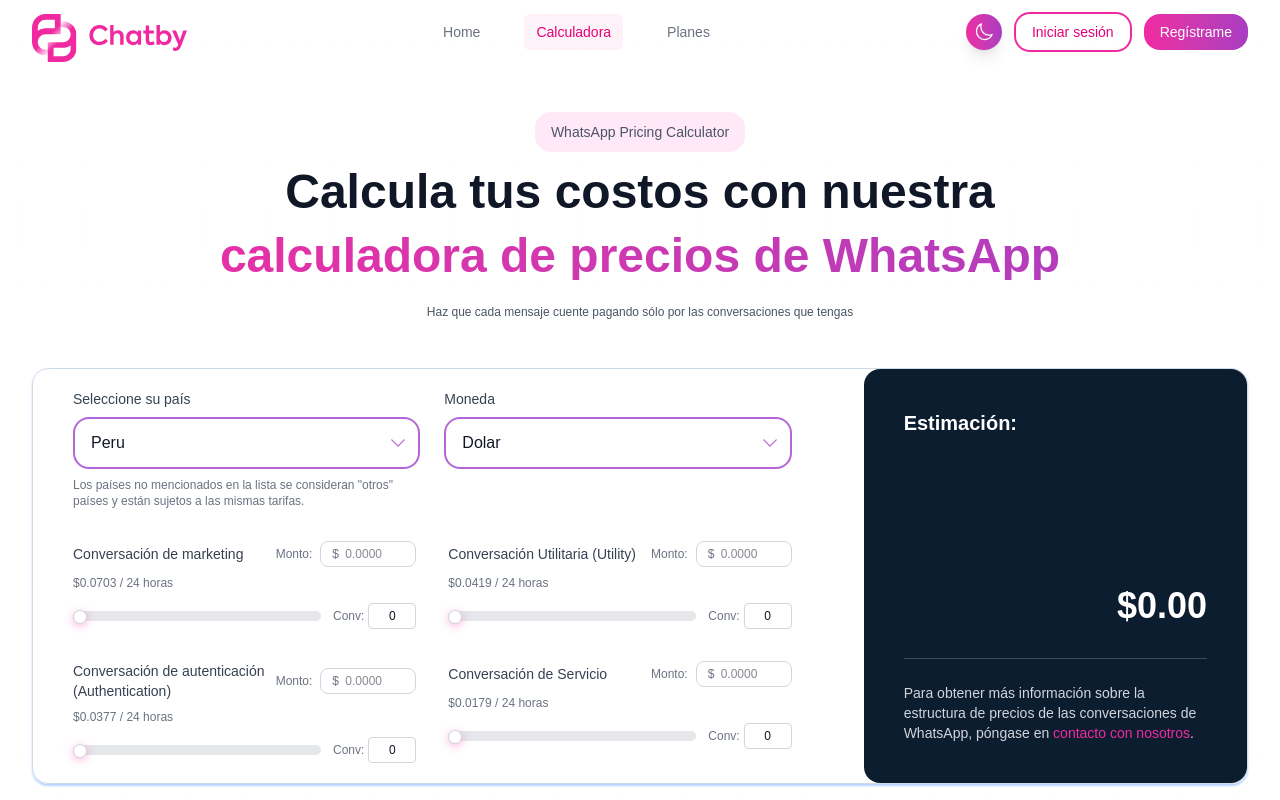
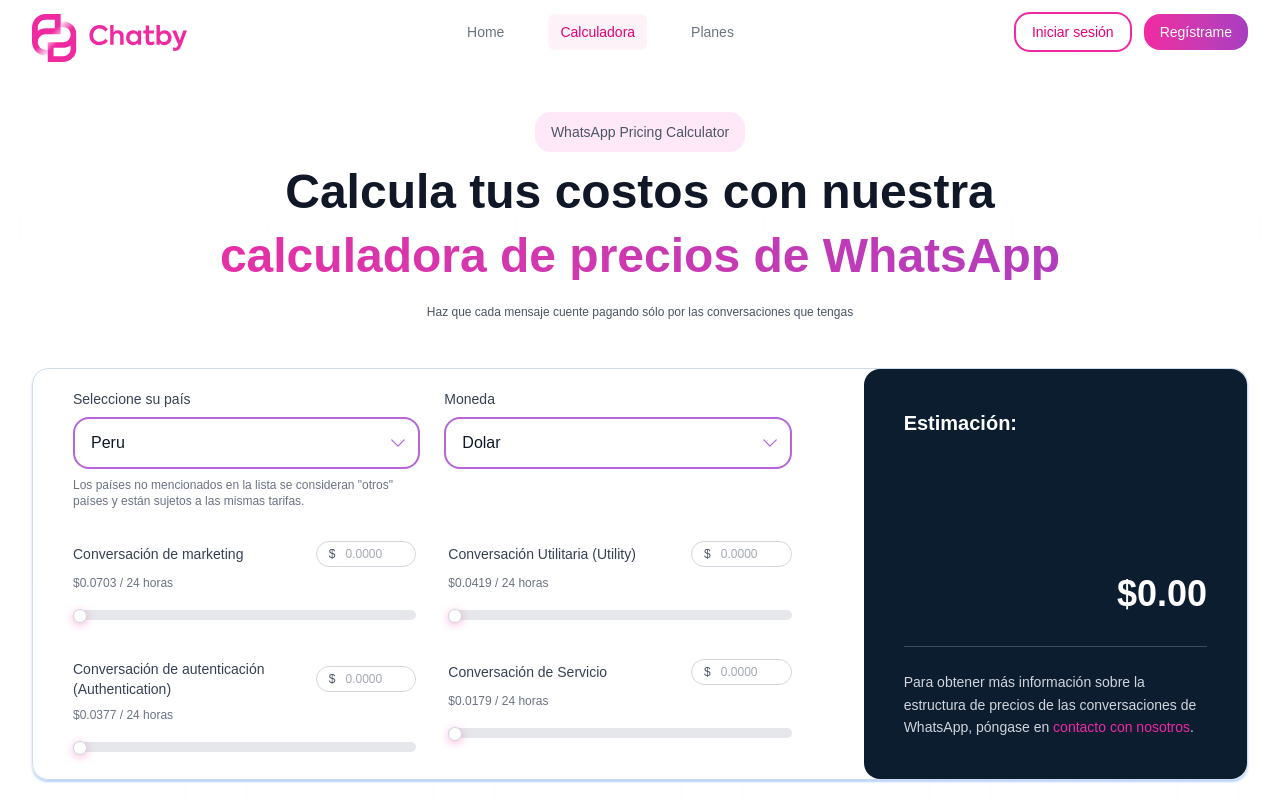
Before and after one commit to josetch01/chatby, a React (Vite) app: page /calculadora in a window 1280 px wide. Shown: the top 800 px of the page. Built offline with nearby package versions, Linux system fonts and the light colour scheme; a web font is replaced by a local one.

Commit message:
Update Interlineado y carrusel

```diff
--- a/src/App.css
+++ b/src/App.css
@@ -1,2 +1,5 @@
 @import "tailwindcss";
 @custom-variant dark (&:where(.dark, .dark *));
+html {
+  transition: background-color 0.5s ease, color 0.5s ease;
+}
--- a/src/components/Layout.jsx
+++ b/src/components/Layout.jsx
@@ -116,19 +116,6 @@
 
             {/* Desktop Auth buttons and Dark mode toggle */}
             <div className="hidden md:flex items-center space-x-3">
-              {/* Dark Mode Toggle */}
-              <button
-                onClick={toggleDarkMode}
-                className="p-2 rounded-full bg-gradient-to-r from-[#F129A1] to-[#A83CC1] hover:from-[#D91C88] hover:to-[#8A2BB5] text-white transition-all duration-300 shadow-lg hover:shadow-xl transform hover:scale-105"
-                aria-label={darkMode ? "Cambiar a modo claro" : "Cambiar a modo oscuro"}
-              >
-                {darkMode ? (
-                  <SunIcon className="h-5 w-5" />
-                ) : (
-                  <MoonIcon className="h-5 w-5" />
-                )}
-              </button>
-
               <button
                 className="text-pink-600 dark:text-[#F5F5F5] px-4 py-2 rounded-2xl text-sm font-normal border-2 border-[#F129A1] dark:border-[#F5F5F5] transition-colors cursor-pointer hover:bg-[#F129A1] hover:text-white hover:border-transparent"
                 onClick={() =>
@@ -149,19 +136,6 @@
             </div>
 
             <div className="md:hidden flex items-center space-x-2">
-              {/* Mobile Dark Mode Toggle */}
-              <button
-                onClick={toggleDarkMode}
-                className="p-2 rounded-full bg-gradient-to-r from-[#F129A1] to-[#A83CC1] hover:from-[#D91C88] hover:to-[#8A2BB5] text-white transition-all duration-300 shadow-lg hover:shadow-xl transform hover:scale-105"
-                aria-label={darkMode ? "Cambiar a modo claro" : "Cambiar a modo oscuro"}
-              >
-                {darkMode ? (
-                  <SunIcon className="h-5 w-5" />
-                ) : (
-                  <MoonIcon className="h-5 w-5" />
-                )}
-              </button>
-
               <button
                 onClick={toggleMobileMenu}
                 className="p-2 rounded-md text-gray-500 dark:text-gray-300 hover:text-gray-900 dark:hover:text-white hover:bg-gray-100 dark:hover:bg-gray-800 transition-colors"
--- a/src/index.css
+++ b/src/index.css
@@ -12,6 +12,10 @@
     url("https://chatby.io/font/Axiforma-Regular.woff") format("woff");
   font-weight: normal;
   font-display: swap;
+}
+
+html {
+  transition: background-color 0.5s ease, color 0.5s ease;
 }
 
 @font-face {
--- a/src/pages/Calculadora.jsx
+++ b/src/pages/Calculadora.jsx
@@ -462,12 +462,8 @@
                   <label className="text-sm font-medium text-gray-700 dark:text-gray-300">
                     Conversación de marketing
                   </label>
-                  <div className="flex items-center space-x-2">
-                    <span className="text-xs text-gray-500 dark:text-gray-400">Monto:</span>
-                    <div className="relative">
-                      <span className="absolute left-3 top-1/2 transform -translate-y-1/2 text-xs text-gray-500 dark:text-gray-400">
-                        {getCurrencySymbol()}
-                      </span>
+                  <div className="text-xs px-3 py-1 rounded-full border border-gray-300 dark:border-gray-600 bg-white dark:bg-gray-700 text-gray-600 dark:text-gray-300 flex items-center">
+                    <span className="mr-1">{getCurrencySymbol()}</span>
                     <input
                       type="number"
                       min="0"
@@ -480,23 +476,21 @@
                           e.target.value
                         )
                       }
-                        className="w-24 pl-6 pr-2 py-1 text-xs border border-gray-300 dark:border-gray-600 rounded-lg bg-white dark:bg-gray-700 text-gray-900 dark:text-white focus:outline-none focus:ring-2 focus:ring-[#F129A1] focus:border-[#F129A1] transition-colors [appearance:textfield] [&::-webkit-inner-spin-button]:appearance-none [&::-webkit-outer-spin-button]:appearance-none"
+                      className="bg-transparent border-none outline-none w-16 text-center text-xs"
                       placeholder="0.0000"
                     />
-                    </div>
                   </div>
                 </div>
                 <p className="text-xs text-gray-500 dark:text-gray-400 mb-3">
                   {getCurrencySymbol()}
                   {getCurrentPrices().marketing.toFixed(4)} / 24 horas
                 </p>
-                <div className="flex items-center space-x-3">
                 <input
                   type="range"
                   min="0"
                   max="10000"
                   value={conversationCounts.marketing}
-                    className="flex-1 h-2 rounded-lg appearance-none cursor-pointer slider-pink"
+                  className="w-full h-2 rounded-lg appearance-none cursor-pointer slider-pink"
                   onInput={(e) => {
                     setSliderProgress(e.target);
                     handleSliderChange("marketing", e.target.value);
@@ -506,22 +500,6 @@
                     handleSliderChange("marketing", e.target.value);
                   }}
                 />
-                  <div className="flex items-center space-x-1 min-w-[80px]">
-                    <span className="text-xs text-gray-500 dark:text-gray-400">Conv:</span>
-                    <input
-                      type="number"
-                      inputMode="numeric"
-                      min="0"
-                      max="10000"
-                      value={conversationCounts.marketing}
-                      onChange={(e) => {
-                        const value = Math.max(0, Math.min(10000, parseInt(e.target.value) || 0));
-                        handleSliderChange("marketing", value.toString());
-                      }}
-                      className="w-12 px-1 py-1 text-xs border border-gray-300 dark:border-gray-600 rounded bg-white dark:bg-gray-700 text-gray-900 dark:text-white focus:outline-none focus:ring-1 focus:ring-[#F129A1] focus:border-[#F129A1] transition-colors text-center [appearance:textfield] [&::-webkit-inner-spin-button]:appearance-none [&::-webkit-outer-spin-button]:appearance-none"
-                    />
-                  </div>
-                </div>
               </div>
 
               {/* Utility Conversations */}
@@ -530,12 +508,8 @@
                   <label className="text-sm font-medium text-gray-700 dark:text-gray-300">
                     Conversación Utilitaria (Utility)
                   </label>
-                  <div className="flex items-center space-x-2">
-                    <span className="text-xs text-gray-500 dark:text-gray-400">Monto:</span>
-                    <div className="relative">
-                      <span className="absolute left-3 top-1/2 transform -translate-y-1/2 text-xs text-gray-500 dark:text-gray-400">
-                        {getCurrencySymbol()}
-                      </span>
+                  <div className="text-xs px-3 py-1 rounded-full border border-gray-300 dark:border-gray-600 bg-white dark:bg-gray-700 text-gray-600 dark:text-gray-300 flex items-center">
+                    <span className="mr-1">{getCurrencySymbol()}</span>
                     <input
                       type="number"
                       min="0"
@@ -545,23 +519,21 @@
                       onChange={(e) =>
                         handleConversationInputChange("utility", e.target.value)
                       }
-                        className="w-24 pl-6 pr-2 py-1 text-xs border border-gray-300 dark:border-gray-600 rounded-lg bg-white dark:bg-gray-700 text-gray-900 dark:text-white focus:outline-none focus:ring-2 focus:ring-[#F129A1] focus:border-[#F129A1] transition-colors [appearance:textfield] [&::-webkit-inner-spin-button]:appearance-none [&::-webkit-outer-spin-button]:appearance-none"
+                      className="bg-transparent border-none outline-none w-16 text-center text-xs"
                       placeholder="0.0000"
                     />
-                    </div>
                   </div>
                 </div>
                 <p className="text-xs text-gray-500 dark:text-gray-400 mb-3">
                   {getCurrencySymbol()}
                   {getCurrentPrices().utility.toFixed(4)} / 24 horas
                 </p>
-                <div className="flex items-center space-x-3">
                 <input
                   type="range"
                   min="0"
                   max="10000"
                   value={conversationCounts.utility}
-                    className="flex-1 h-2 rounded-lg appearance-none cursor-pointer slider-pink"
+                  className="w-full h-2 rounded-lg appearance-none cursor-pointer slider-pink"
                   onInput={(e) => {
                     setSliderProgress(e.target);
                     handleSliderChange("utility", e.target.value);
@@ -571,21 +543,6 @@
                     handleSliderChange("utility", e.target.value);
                   }}
                 />
-                  <div className="flex items-center space-x-1 min-w-[80px]">
-                    <span className="text-xs text-gray-500 dark:text-gray-400">Conv:</span>
-                    <input
-                      type="number"
-                      min="0"
-                      max="10000"
-                      value={conversationCounts.utility}
-                      onChange={(e) => {
-                        const value = Math.max(0, Math.min(10000, parseInt(e.target.value) || 0));
-                        handleSliderChange("utility", value.toString());
-                      }}
-                      className="w-12 px-1 py-1 text-xs border border-gray-300 dark:border-gray-600 rounded bg-white dark:bg-gray-700 text-gray-900 dark:text-white focus:outline-none focus:ring-1 focus:ring-[#F129A1] focus:border-[#F129A1] transition-colors text-center [appearance:textfield] [&::-webkit-inner-spin-button]:appearance-none [&::-webkit-outer-spin-button]:appearance-none"
-                    />
-                  </div>
-                </div>
               </div>
 
               {/* Authentication Conversations */}
@@ -594,12 +551,8 @@
                   <label className="text-sm font-medium text-gray-700 dark:text-gray-300">
                     Conversación de autenticación (Authentication)
                   </label>
-                  <div className="flex items-center space-x-2">
-                    <span className="text-xs text-gray-500 dark:text-gray-400">Monto:</span>
-                    <div className="relative">
-                      <span className="absolute left-3 top-1/2 transform -translate-y-1/2 text-xs text-gray-500 dark:text-gray-400">
-                        {getCurrencySymbol()}
-                      </span>
+                  <div className="text-xs px-3 py-1 rounded-full border border-gray-300 dark:border-gray-600 bg-white dark:bg-gray-700 text-gray-600 dark:text-gray-300 flex items-center">
+                    <span className="mr-1">{getCurrencySymbol()}</span>
                     <input
                       type="number"
                       min="0"
@@ -614,23 +567,21 @@
                           e.target.value
                         )
                       }
-                        className="w-24 pl-6 pr-2 py-1 text-xs border border-gray-300 dark:border-gray-600 rounded-lg bg-white dark:bg-gray-700 text-gray-900 dark:text-white focus:outline-none focus:ring-2 focus:ring-[#F129A1] focus:border-[#F129A1] transition-colors [appearance:textfield] [&::-webkit-inner-spin-button]:appearance-none [&::-webkit-outer-spin-button]:appearance-none"
+                      className="bg-transparent border-none outline-none w-16 text-center text-xs"
                       placeholder="0.0000"
                     />
-                    </div>
                   </div>
                 </div>
                 <p className="text-xs text-gray-500 dark:text-gray-400 mb-3">
                   {getCurrencySymbol()}
                   {getCurrentPrices().authentication.toFixed(4)} / 24 horas
                 </p>
-                <div className="flex items-center space-x-3">
                 <input
                   type="range"
                   min="0"
                   max="10000"
                   value={conversationCounts.authentication}
-                    className="flex-1 h-2 rounded-lg appearance-none cursor-pointer slider-pink"
+                  className="w-full h-2 rounded-lg appearance-none cursor-pointer slider-pink"
                   onInput={(e) => {
                     setSliderProgress(e.target);
                     handleSliderChange("authentication", e.target.value);
@@ -640,21 +591,6 @@
                     handleSliderChange("authentication", e.target.value);
                   }}
                 />
-                  <div className="flex items-center space-x-1 min-w-[80px]">
-                    <span className="text-xs text-gray-500 dark:text-gray-400">Conv:</span>
-                    <input
-                      type="number"
-                      min="0"
-                      max="10000"
-                      value={conversationCounts.authentication}
-                      onChange={(e) => {
-                        const value = Math.max(0, Math.min(10000, parseInt(e.target.value) || 0));
-                        handleSliderChange("authentication", value.toString());
-                      }}
-                      className="w-12 px-1 py-1 text-xs border border-gray-300 dark:border-gray-600 rounded bg-white dark:bg-gray-700 text-gray-900 dark:text-white focus:outline-none focus:ring-1 focus:ring-[#F129A1] focus:border-[#F129A1] transition-colors text-center [appearance:textfield] [&::-webkit-inner-spin-button]:appearance-none [&::-webkit-outer-spin-button]:appearance-none"
-                    />
-                  </div>
-                </div>
               </div>
 
               {/* Service Conversations */}
@@ -663,12 +599,8 @@
                   <label className="text-sm font-medium text-gray-700 dark:text-gray-300">
                     Conversación de Servicio
                   </label>
-                  <div className="flex items-center space-x-2">
-                    <span className="text-xs text-gray-500 dark:text-gray-400">Monto:</span>
-                    <div className="relative">
-                      <span className="absolute left-3 top-1/2 transform -translate-y-1/2 text-xs text-gray-500 dark:text-gray-400">
-                        {getCurrencySymbol()}
-                      </span>
+                  <div className="text-xs px-3 py-1 rounded-full border border-gray-300 dark:border-gray-600 bg-white dark:bg-gray-700 text-gray-600 dark:text-gray-300 flex items-center">
+                    <span className="mr-1">{getCurrencySymbol()}</span>
                     <input
                       type="number"
                       min="0"
@@ -678,23 +610,21 @@
                       onChange={(e) =>
                         handleConversationInputChange("service", e.target.value)
                       }
-                        className="w-24 pl-6 pr-2 py-1 text-xs border border-gray-300 dark:border-gray-600 rounded-lg bg-white dark:bg-gray-700 text-gray-900 dark:text-white focus:outline-none focus:ring-2 focus:ring-[#F129A1] focus:border-[#F129A1] transition-colors [appearance:textfield] [&::-webkit-inner-spin-button]:appearance-none [&::-webkit-outer-spin-button]:appearance-none"
+                      className="bg-transparent border-none outline-none w-16 text-center text-xs"
                       placeholder="0.0000"
                     />
-                    </div>
                   </div>
                 </div>
                 <p className="text-xs text-gray-500 dark:text-gray-400 mb-3">
                   {getCurrencySymbol()}
                   {getCurrentPrices().service.toFixed(4)} / 24 horas
                 </p>
-                <div className="flex items-center space-x-3">
                 <input
                   type="range"
                   min="0"
                   max="10000"
                   value={conversationCounts.service}
-                    className="flex-1 h-2 rounded-lg appearance-none cursor-pointer slider-pink"
+                  className="w-full h-4 rounded-lg appearance-none cursor-pointer slider-pink"
                   onInput={(e) => {
                     setSliderProgress(e.target);
                     handleSliderChange("service", e.target.value);
@@ -704,21 +634,6 @@
                     handleSliderChange("service", e.target.value);
                   }}
                 />
-                  <div className="flex items-center space-x-1 min-w-[80px]">
-                    <span className="text-xs text-gray-500 dark:text-gray-400">Conv:</span>
-                    <input
-                      type="number"
-                      min="0"
-                      max="10000"
-                      value={conversationCounts.service}
-                      onChange={(e) => {
-                        const value = Math.max(0, Math.min(10000, parseInt(e.target.value) || 0));
-                        handleSliderChange("service", value.toString());
-                      }}
-                      className="w-12 px-1 py-1 text-xs border border-gray-300 dark:border-gray-600 rounded bg-white dark:bg-gray-700 text-gray-900 dark:text-white focus:outline-none focus:ring-1 focus:ring-[#F129A1] focus:border-[#F129A1] transition-colors text-center [appearance:textfield] [&::-webkit-inner-spin-button]:appearance-none [&::-webkit-outer-spin-button]:appearance-none"
-                    />
-                  </div>
-                </div>
               </div>
             </div>
           </div>
@@ -734,7 +649,7 @@
                 </div>
               </div>
               <div className="border-b border-white/20 mb-6" />
-              <div className="text-sm text-gray-300">
+              <div className="text-sm text-gray-300 leading-relaxed ">
                 <p>
                   Para obtener más información sobre la estructura de precios de
                   las conversaciones de WhatsApp, póngase en{" "}
@@ -757,7 +672,7 @@
           <img
             src={bgCircle}
             alt=""
-            className="pointer-events-none select-none hidden md:block absolute -left-32 top-32 w-[500px] opacity-30 z-0 "
+            className="pointer-events-none select-none hidden md:block absolute -left-32 top-32 w-[500px] opacity-30 z-0"
           />
 
           {/* Top intro row */}
@@ -767,7 +682,7 @@
                 Calculadora de WhatsApp
               </h2>
             </div>
-            <div className="text-[#2C011B] dark:text-gray-300 text-sm font-medium w-full sm:w-1/2">
+            <div className="text-[#2C011B] dark:text-gray-300 text-sm font-medium w-full sm:w-1/2 leading-relaxed text-justify">
               <p>
                 Todo lo que necesitas es una plantilla de mensaje para iniciar
                 un chat con tus clientes. Las tarifas varían en función de la
@@ -802,7 +717,7 @@
                   <h3 className="text-xl sm:text-3xl font-semibold text-[#2C011B] dark:text-white mb-2">
                     Marketing
                   </h3>
-                  <p className="text-[16px]  text-[#2C011B] dark:text-gray-400 font-medium space-y-0 text-start">
+                  <p className="text-[16px]  text-[#2C011B] dark:text-gray-400 font-medium space-y-0 leading-relaxed text-justify">
                     Las conversaciones de marketing se relacionan con tu
                     empresa, productos o servicios. Estas incluyen ofertas y
                     promociones, sugerencias de productos relacionados, mensajes
@@ -821,7 +736,7 @@
                   <h3 className="text-xl sm:text-3xl font-semibold text-[#2C011B] dark:text-white mb-2">
                     Utilidad
                   </h3>
-                  <p className="text-[16px] text-[#2C011B] dark:text-gray-400 font-medium space-y-0 text-start">
+                  <p className="text-[16px] text-[#2C011B] dark:text-gray-400 font-medium space-y-0 leading-relaxed text-justify">
                     Las conversaciones de utilidad se relacionan directamente
                     con una transacción, lo que incluye notificaciones después
                     de la compra y facturas recurrentes.
@@ -838,7 +753,7 @@
                   <h3 className="text-xl sm:text-3xl font-semibold text-[#2C011B] dark:text-white mb-2">
                     Servicio
                   </h3>
-                  <p className="text-[16px] text-[#2C011B] dark:text-gray-400 font-medium space-y-0 text-start">
+                  <p className="text-[16px] text-[#2C011B] dark:text-gray-400 font-medium space-y-0  leading-relaxed text-justify">
                     Las conversaciones de servicio son iniciadas por los
                     usuarios y suelen ser consultas de los clientes. Las
                     empresas pueden responder dentro del intervalo de servicio
@@ -860,7 +775,7 @@
                   <h3 className="text-xl sm:text-3xl font-semibold text-[#2C011B] dark:text-white mb-2">
                     Autenticación
                   </h3>
-                  <p className="text-[16px] text-[#2C011B] dark:text-gray-400 font-medium space-y-0 text-start">
+                  <p className="text-[16px] text-[#2C011B] dark:text-gray-400 font-medium space-y-0 leading-relaxed text-justify">
                     Las conversaciones de autenticación proporcionan a los
                     usuarios códigos de acceso de un solo uso con fines de
                     autenticación. Estos pueden enviarse en cualquier etapa del
--- a/src/pages/Planes.jsx
+++ b/src/pages/Planes.jsx
@@ -331,7 +331,7 @@
                     }`}
                   >
                     <div className="px-5 sm:px-6 pb-5">
-                      <div className="text-sm sm:text-base text-[#2C011B] dark:text-gray-300 whitespace-pre-line">
+                      <div className="text-sm sm:text-base text-[#2C011B] dark:text-gray-300 whitespace-pre-line leading-relaxed text-justify">
                         {faq.answer}
                       </div>
                     </div>
--- a/tailwind.config.js
+++ b/tailwind.config.js
@@ -4,7 +4,7 @@
     "./index.html",
     "./src/**/*.{js,ts,jsx,tsx}",
   ],
-  darkMode: 'selector',
+  darkMode: 'class',
   theme: {
     extend: {
       colors: {
```
Also changed, not shown: src/context/ThemeContext.jsx (+6 -1 lines), src/pages/Home.jsx (+50 -15 lines). Lines whose indentation alone changed are shown as unchanged.
